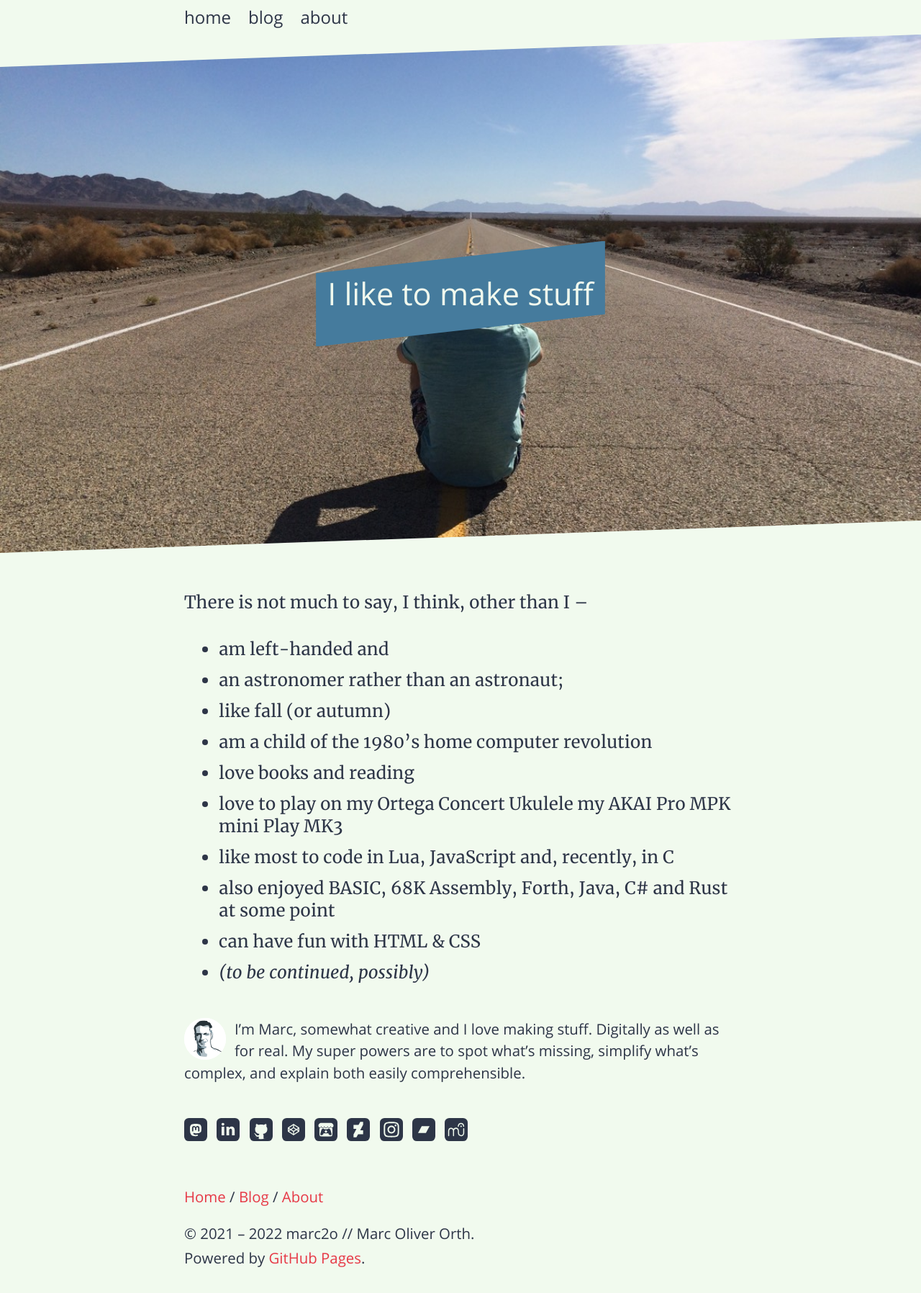
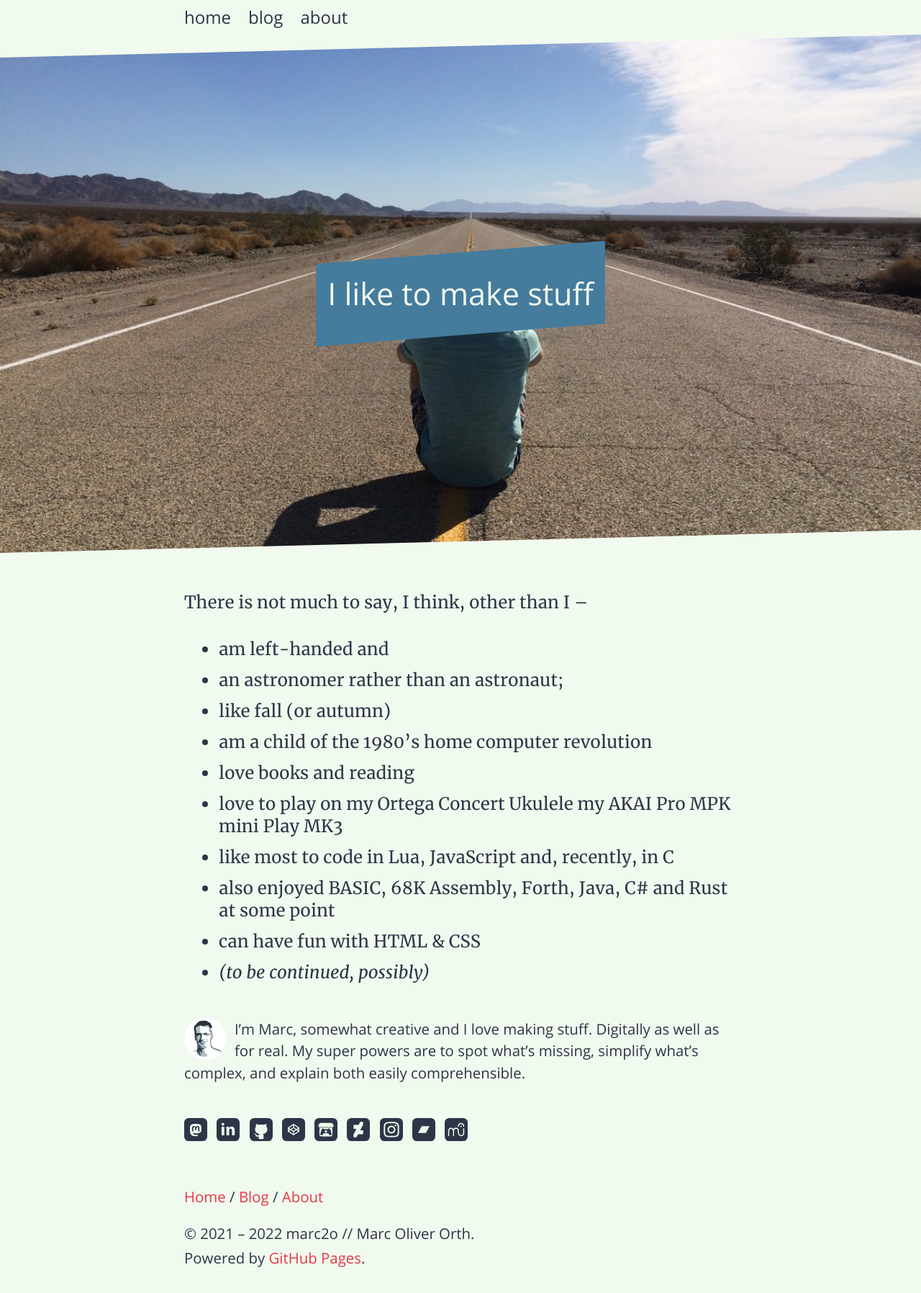
Before and after one commit to marc2o/marc2o.github.io, a Jekyll site: the page built from about.md, in a window 1280 px wide. Shown: the whole page at 72% size. Built offline with Jekyll 4.4.1, drawn with Linux system fonts in a browser that asks for light colours.

Commit message:
Update article.css

```diff
--- a/assets/css/article.css
+++ b/assets/css/article.css
@@ -229,7 +229,7 @@ header {
 	width: 100vw;
 	height: 80vh;
 	overflow: hidden;
-	clip-path: polygon(0 5vh, 100% 0, 100% calc(100% - 5vh), 0 100%);
+	clip-path: polygon(0 2rem, 100% 0, 100% calc(100% - 2rem), 0 100%);
 
 }
 
@@ -243,7 +243,7 @@ header>h1 {
 	margin: 0 auto;
 	color: var(--fore-color);
 	background-color: var(--spot-color);
-	clip-path: polygon(0 5vh, 100% 0, 100% calc(100% - 5vh), 0 100%);
+	clip-path: polygon(0 2rem, 100% 0, 100% calc(100% - 2rem), 0 100%);
   }
 
 
```
